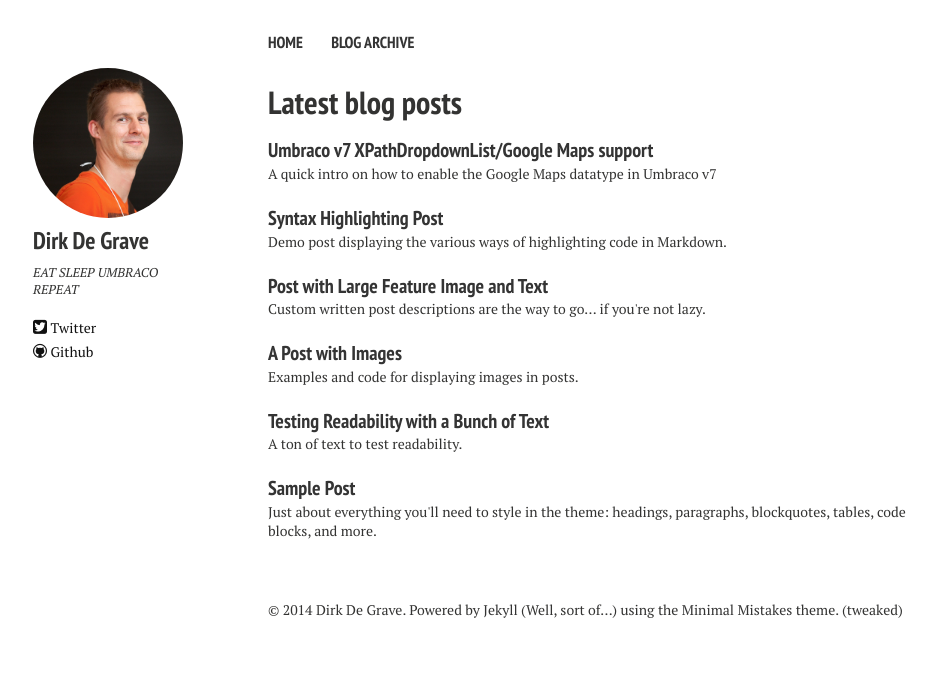
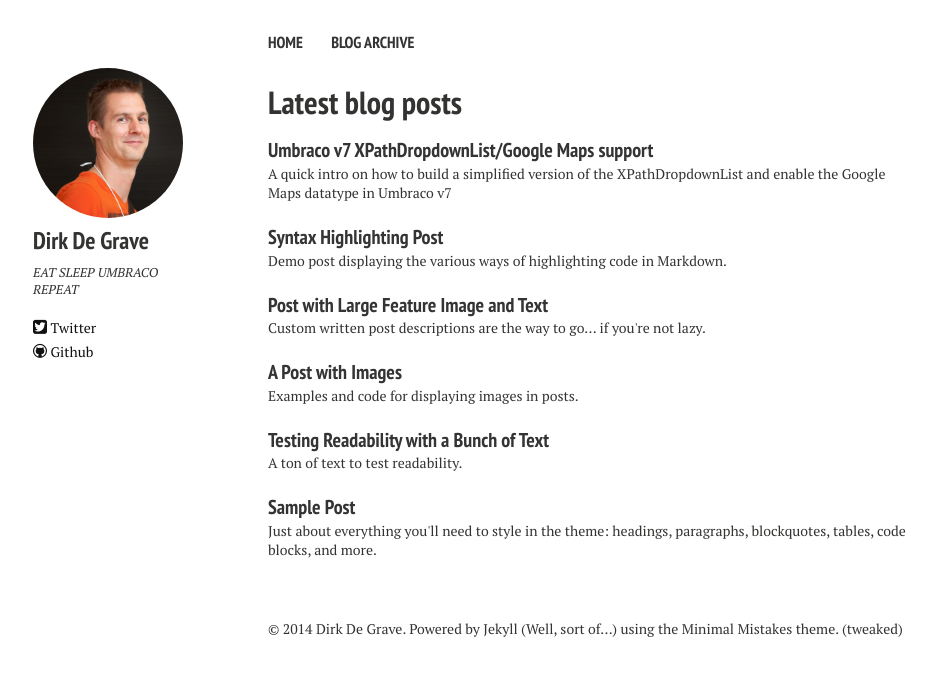
Before and after one commit to netaddicts/netaddicts.github.io, a Jekyll site: the page built from index.md, in a window 1280 px wide. Shown: the top 676 px of the page, without its empty margins (52-989 px from the left). Built offline with Jekyll 4.4.1, drawn with Linux system fonts in a browser that asks for light colours; nearby versions of some CDN libraries.

Commit message:
Changed post description

```diff
--- a/_posts/2014-01-10-v7-xpathdropdownlist-and-gmaps-support.md
+++ b/_posts/2014-01-10-v7-xpathdropdownlist-and-gmaps-support.md
@@ -1,7 +1,7 @@
 ---
 layout: post
 title: Umbraco v7 XPathDropdownList/Google Maps support
-description: "A quick intro on how to enable the Google Maps datatype in Umbraco v7"
+description: "A quick intro on how to build a simplified version of the XPathDropdownList and enable the Google Maps datatype in Umbraco v7"
 category: articles
 tags: [umbraco, v7, propertyeditors]
 ---
```
